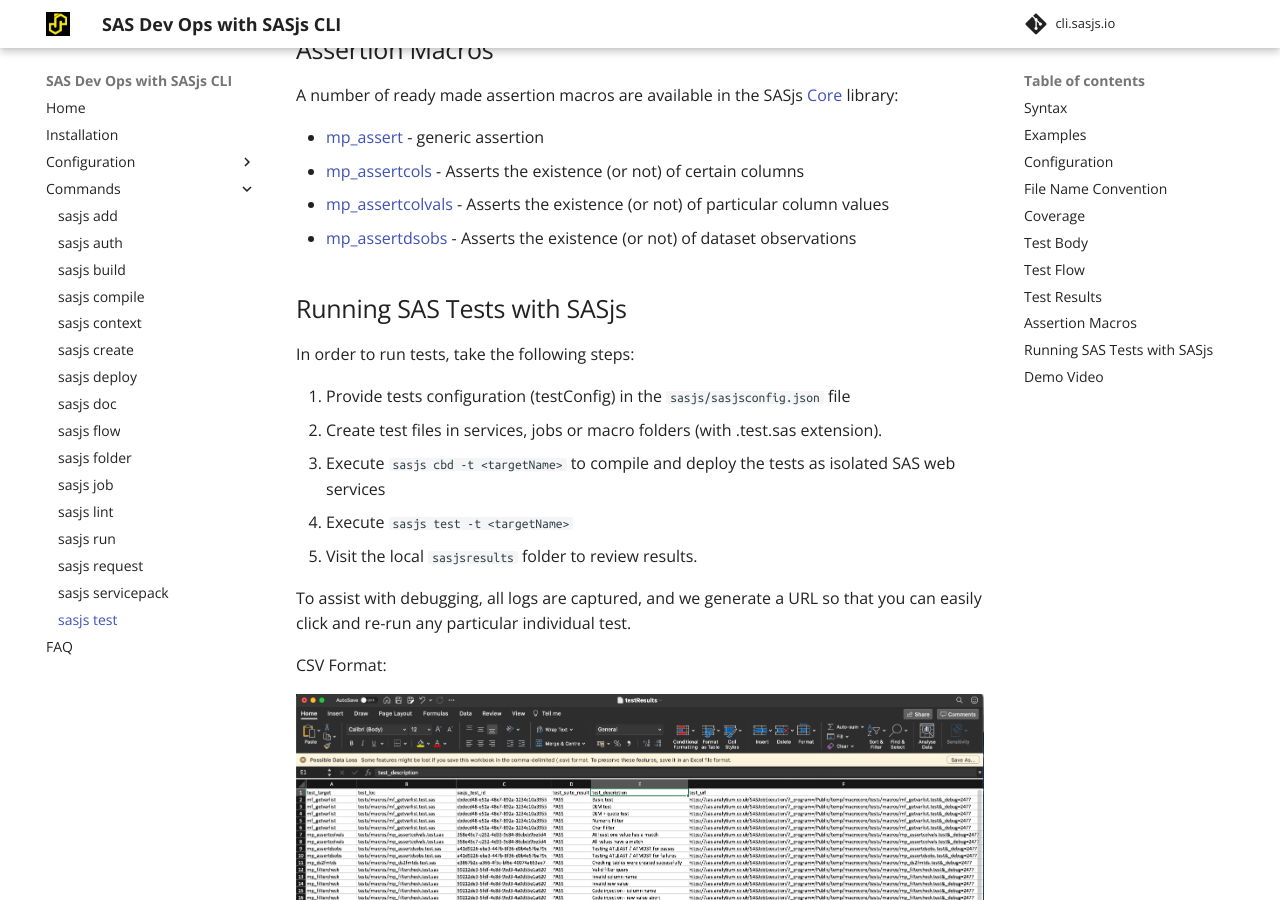
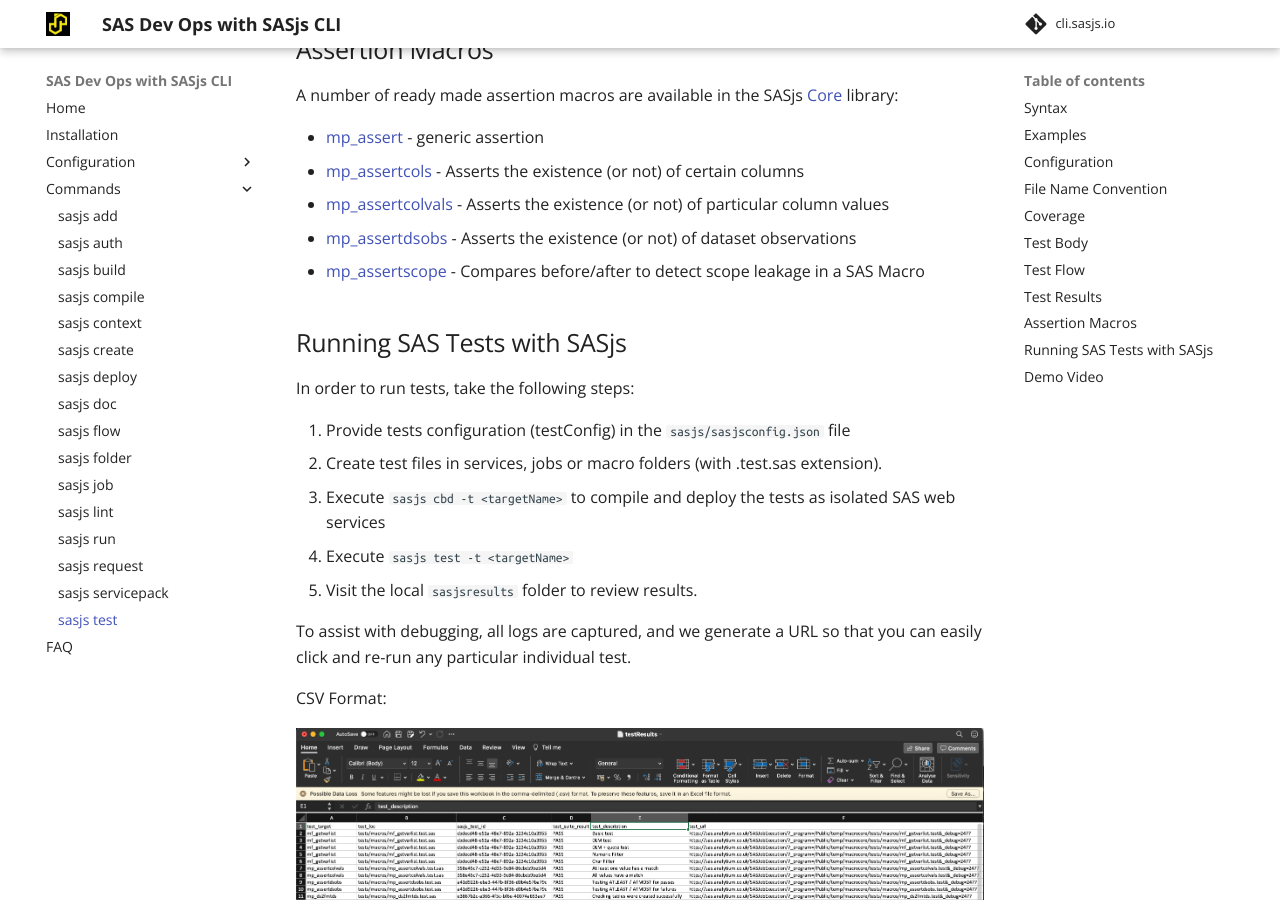
Before and after one commit to sasjs/cli.sasjs.io, an MkDocs documentation site: the page built from docs/test.md, in a window 1280 px wide and 900 px high, scrolled down 5443 px. Built offline with MkDocs 1.6.1 and Material for MkDocs 9.7.7, drawn with Linux system fonts in a browser that asks for light colours; some of the changed lines change nothing that is shown.

Commit message:
Update test.md

```diff
--- a/docs/test.md
+++ b/docs/test.md
@@ -2,7 +2,7 @@
 layout: article
 title: Test
 og_title: sasjs test - for Jobs, Services and Macros
-description: Create isolated unit tests for SAS Jobs, web Services and Macros.  View coverage reports, export results in CSV, JSON and JUnit XML.
+description: Create isolated unit tests for SAS Jobs, Services and Macros.  View coverage reports, export results in CSV, JSON, JUnit XML and LCOV.
 og_image: img/sasjs_test.png
 ---
 
@@ -192,6 +192,7 @@
 * [mp_assertcols](https://core.sasjs.io/mp__assertcols_8sas.html) - Asserts the existence (or not) of certain columns
 * [mp_assertcolvals](https://core.sasjs.io/mp__assertcolvals_8sas.html) - Asserts the existence (or not) of particular column values
 * [mp_assertdsobs](https://core.sasjs.io/mp__assertdsobs_8sas.html) - Asserts the existence (or not) of dataset observations
+* [mp_assertscope](https://core.sasjs.io/mp__assertscope_8sas.html) - Compares before/after to detect scope leakage in a SAS Macro
 
 ## Running SAS Tests with SASjs
 
```
